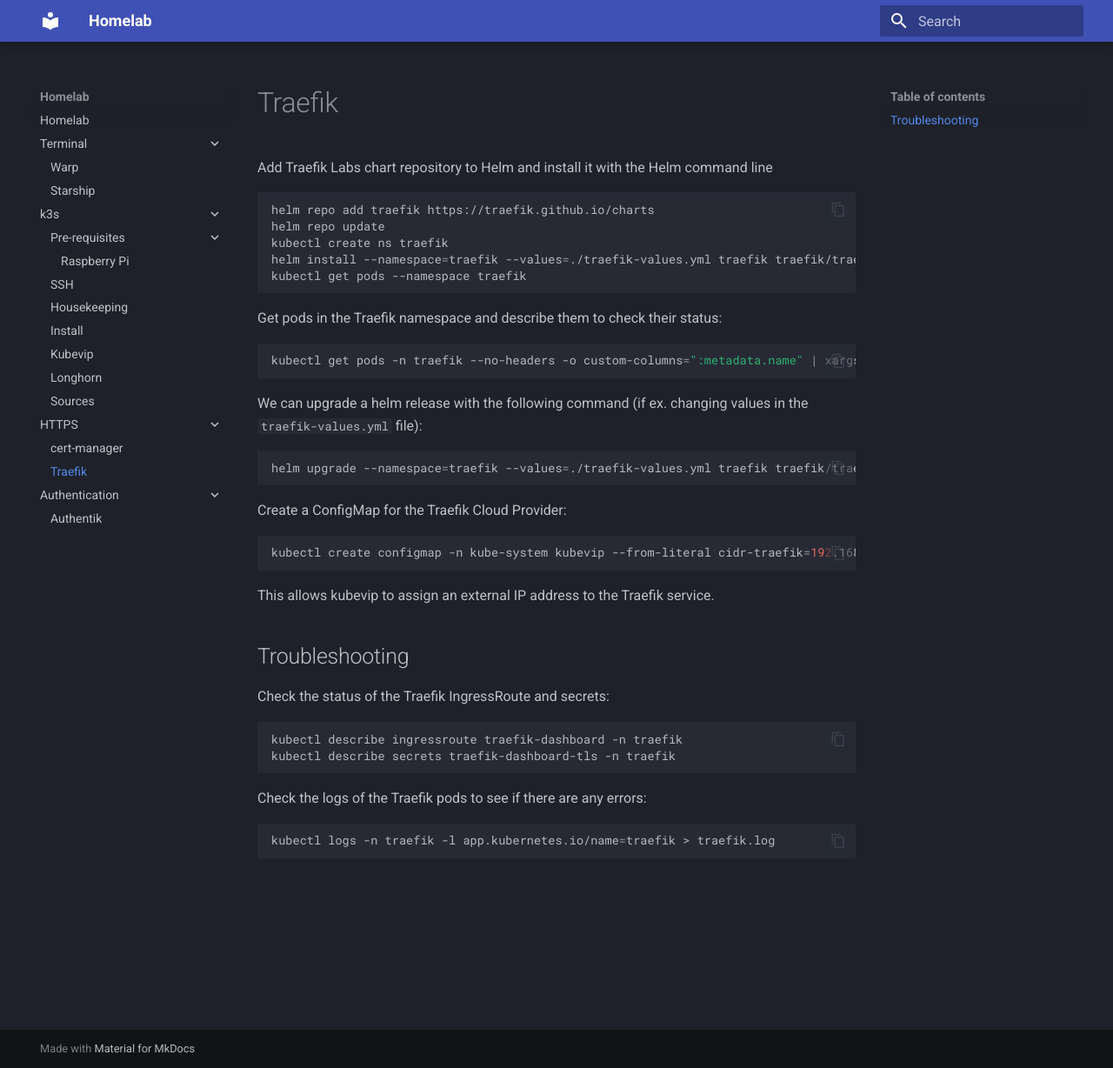
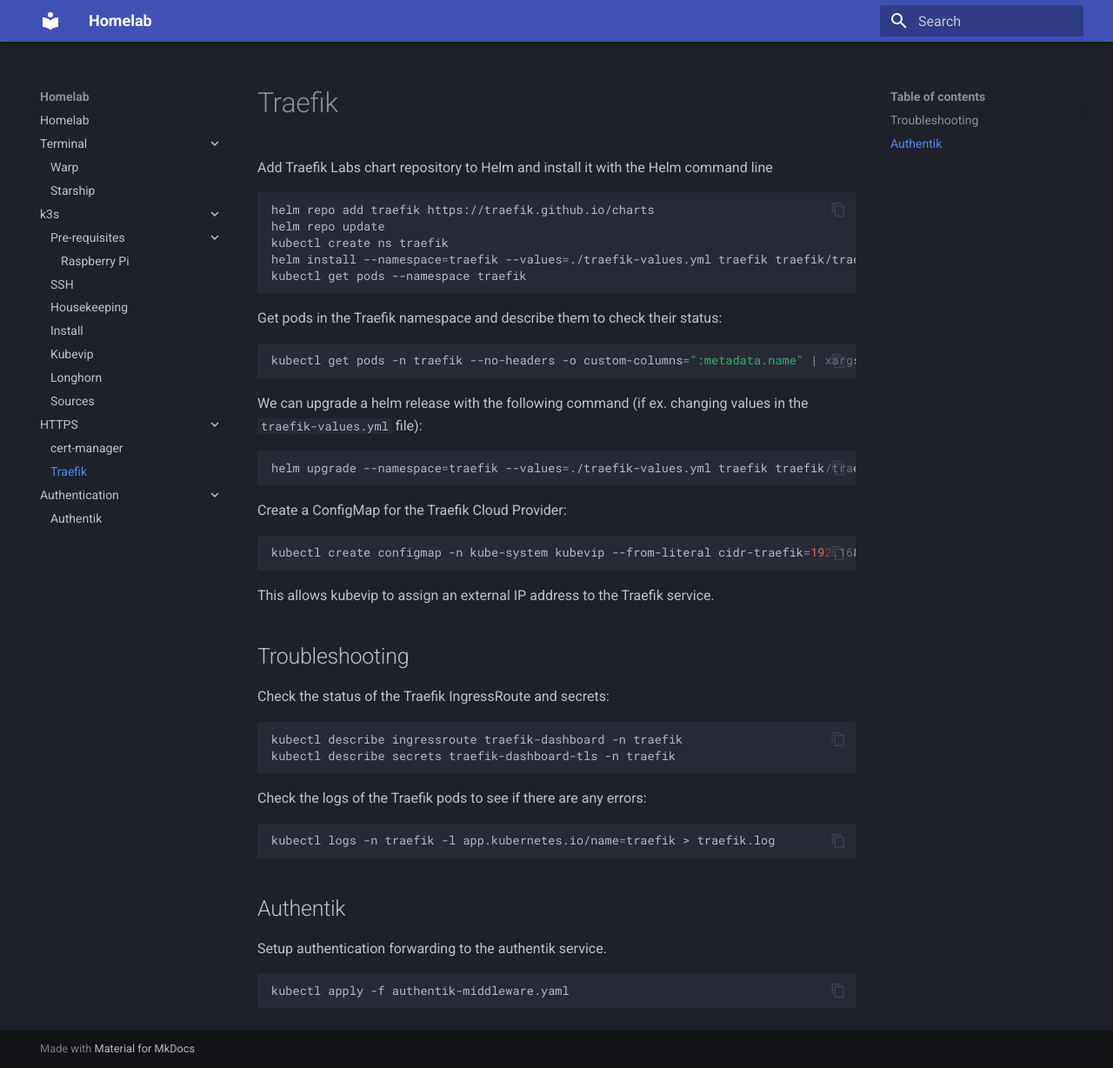
Before and after one commit to spaelling/homelab-pages, an MkDocs documentation site: the page built from docs/traefik/traefik.md, in a window 1280 px wide and 1228 px high. Shown: the whole window at 87% size. Built offline with MkDocs 1.6.1 and Material for MkDocs 9.7.7, drawn with Linux system fonts in a browser that asks for light colours.

Commit message:
docs: add Authentik setup instructions for authentication forwarding

````diff
--- a/docs/traefik/traefik.md
+++ b/docs/traefik/traefik.md
@@ -44,3 +44,11 @@
 ```bash
 kubectl logs -n traefik -l app.kubernetes.io/name=traefik > traefik.log
 ```
+
+## Authentik
+
+Setup authentication forwarding to the authentik service.
+
+```bash
+kubectl apply -f authentik-middleware.yaml
+```
````
